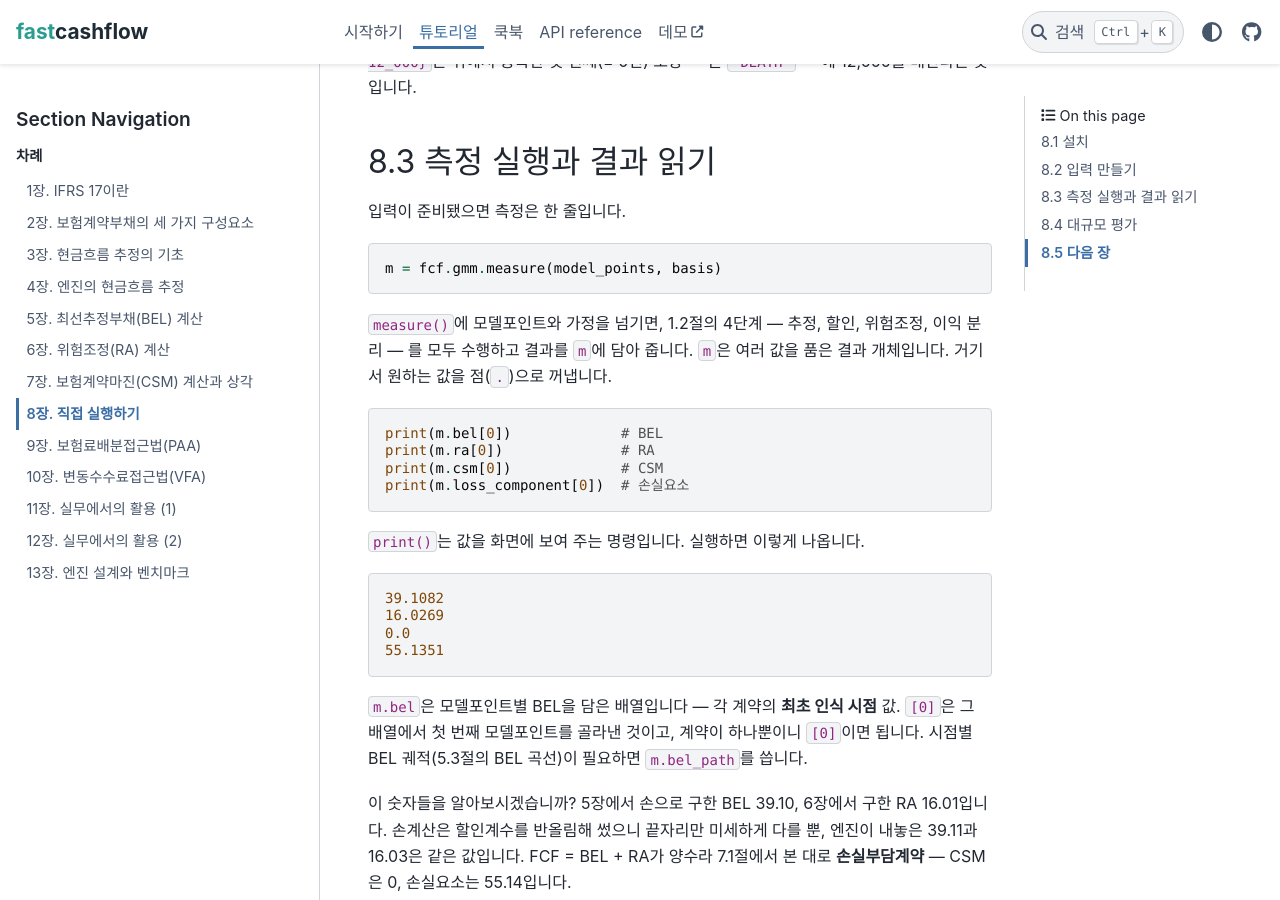
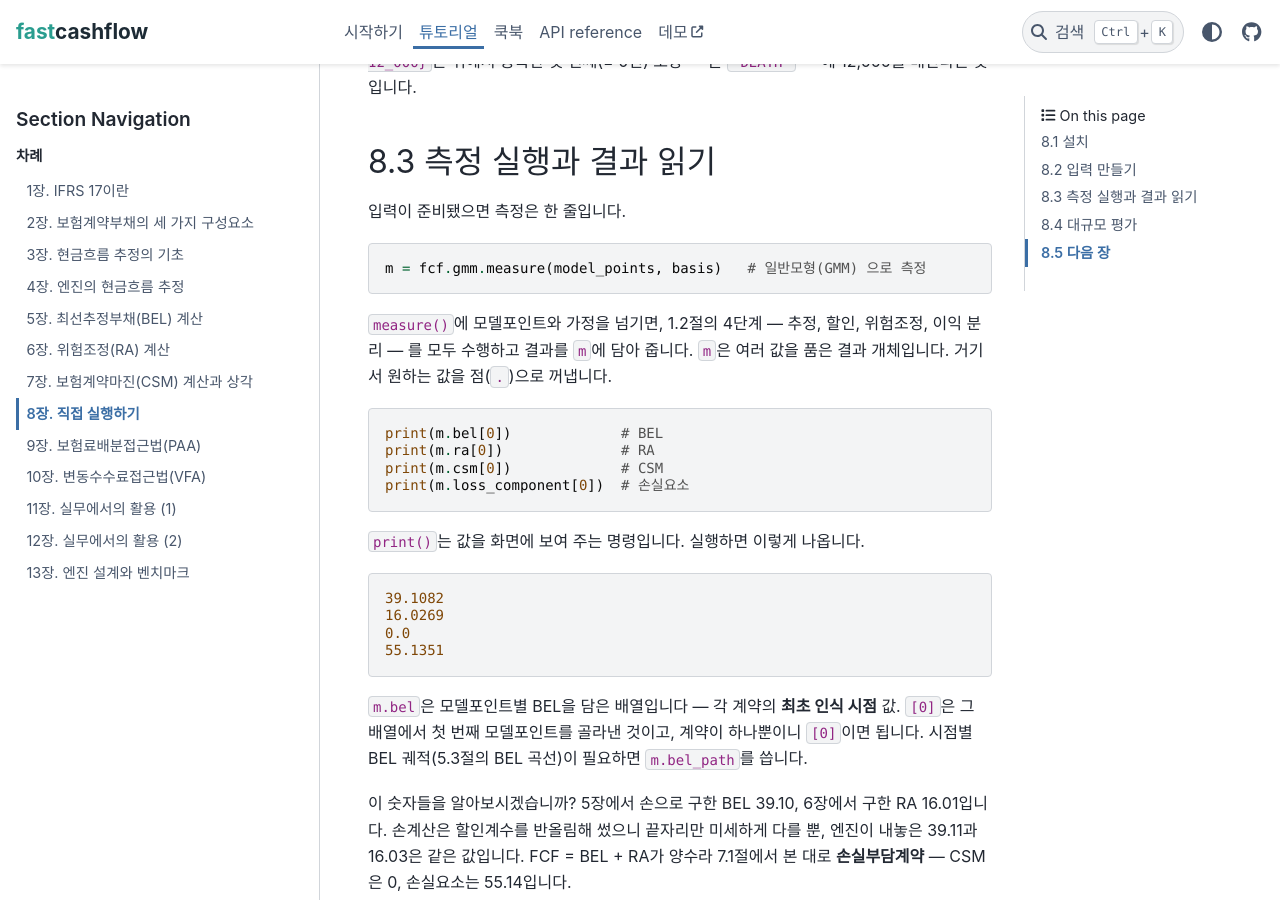
Before and after one commit to seokhoonj/fastcashflow, a Sphinx documentation site: the page built from docs/tutorial/08-hands-on.md, in a window 1280 px wide and 900 px high, scrolled down 3216 px. Built offline with Sphinx 7.4.7 and the PyData theme 0.15.4, drawn with Linux system fonts in a browser that asks for light colours.

Commit message:
docs: label the measure call as 일반모형(GMM) in the hands-on chapter

````diff
--- a/docs/tutorial/08-hands-on.md
+++ b/docs/tutorial/08-hands-on.md
@@ -158,7 +158,7 @@ model_points = fcf.ModelPoints.single(
 입력이 준비됐으면 측정은 한 줄입니다.
 
 ```python
-m = fcf.gmm.measure(model_points, basis)
+m = fcf.gmm.measure(model_points, basis)   # 일반모형(GMM) 으로 측정
 ```
 
 `measure()`에 모델포인트와 가정을 넘기면, 1.2절의 4단계 — 추정, 할인,
````
